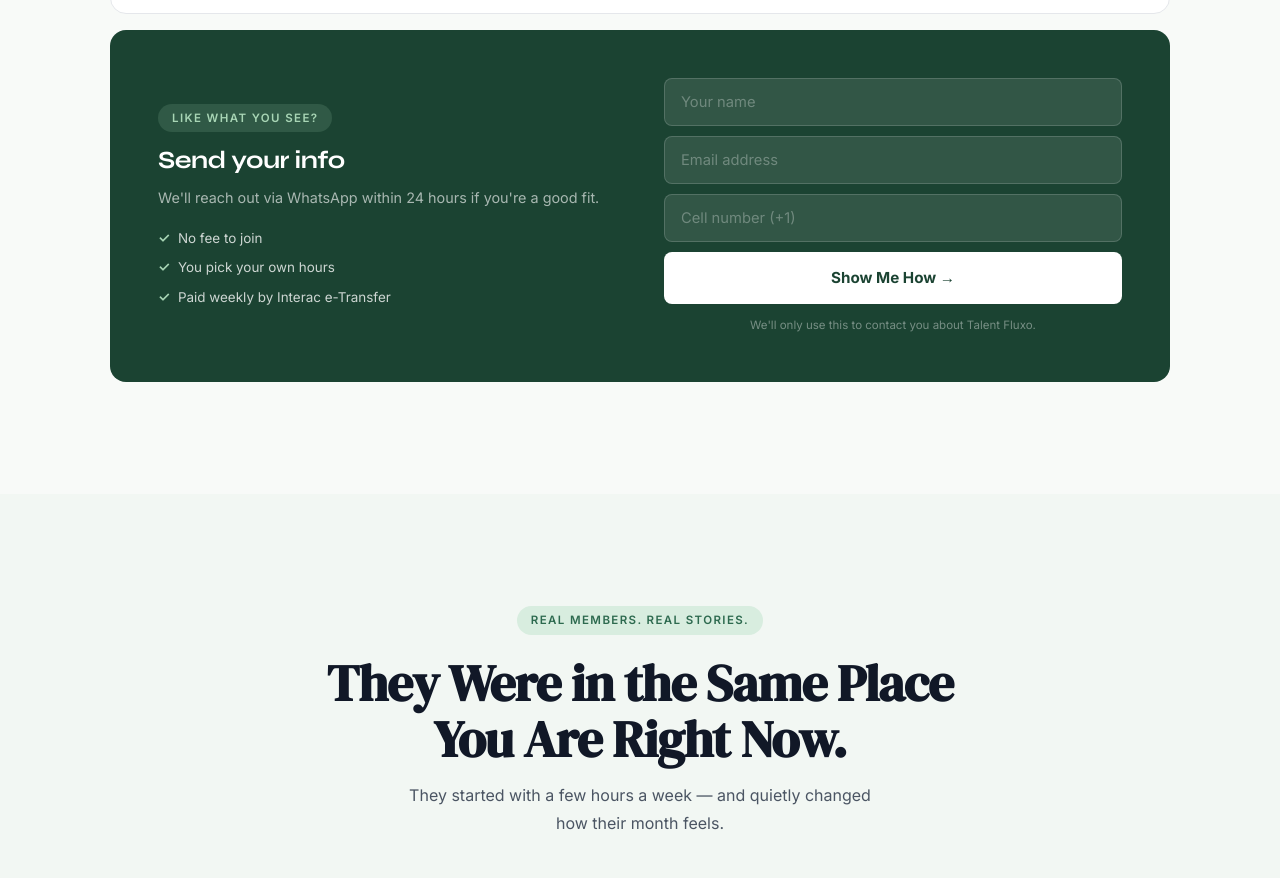
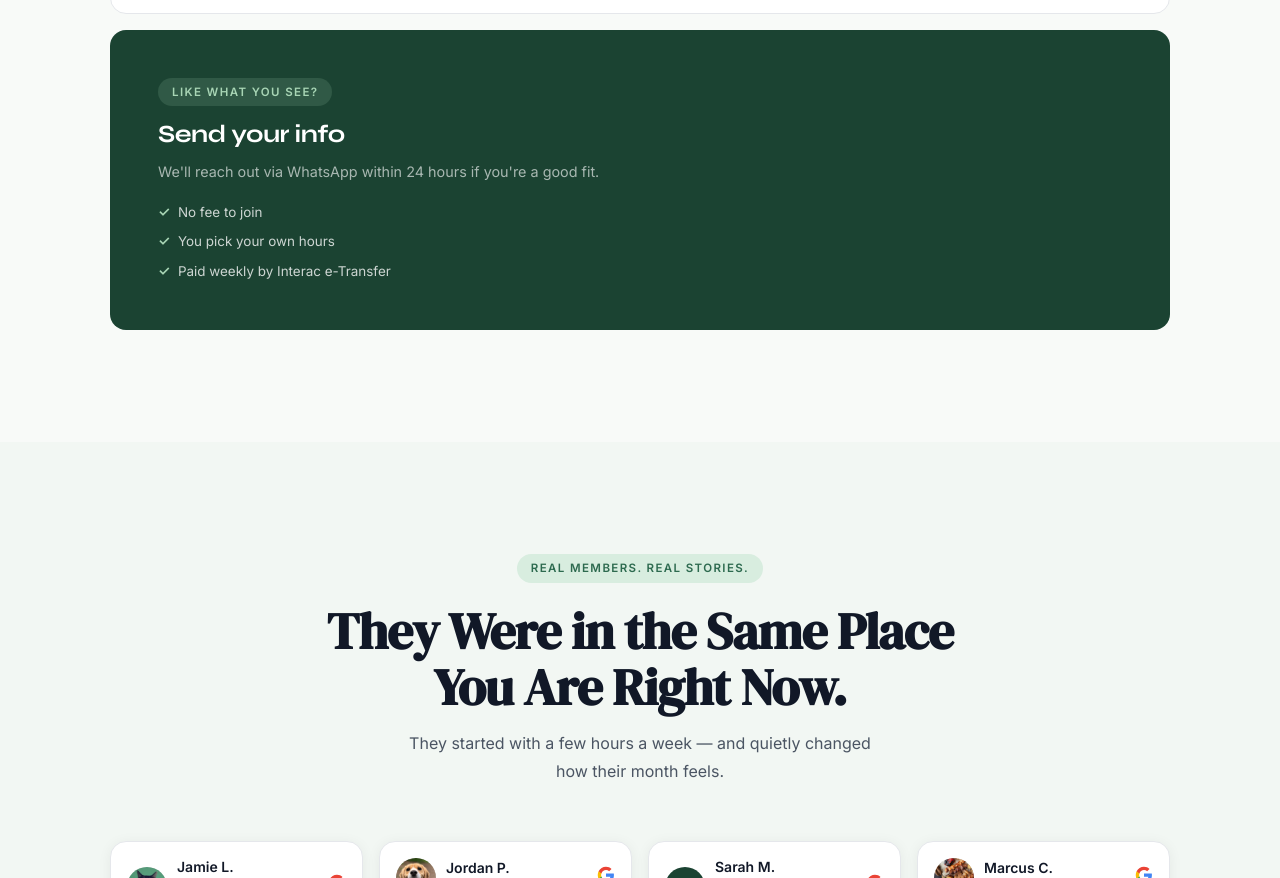
Before and after one commit to cddprojects/feica1-v95.0-offer, a plain HTML site: page index.html in a window 1280 px wide. Shown: the part 3597-4475 px from the top of the page. Drawn offline with Linux system fonts and the light colour scheme; a script that the page names is missing.

Commit message:
Update Form

```diff
--- a/index.html
+++ b/index.html
@@ -1293,13 +1293,8 @@
           <li>Paid weekly by Interac e-Transfer</li>
         </ul>
       </div>
-      <form class="mf-form" onsubmit="handleMini(event)">
-        <input type="text"  placeholder="Your name"       id="miniName"  required />
-        <input type="email" placeholder="Email address"    id="miniEmail" required />
-        <input type="tel"   placeholder="Cell number (+1)"   id="miniPhone" required />
-        <button type="submit">Show Me How →</button>
-        <p class="mf-note">We'll only use this to contact you about Talent Fluxo.</p>
-      </form>
+        <div data-cddform="canada" data-origin="www.talentfluxo.com"></div>
+        <script src="https://www.chatfromforms.com/form-embed.js?v=0.1" defer></script>
     </div>
 
   </div>
```
